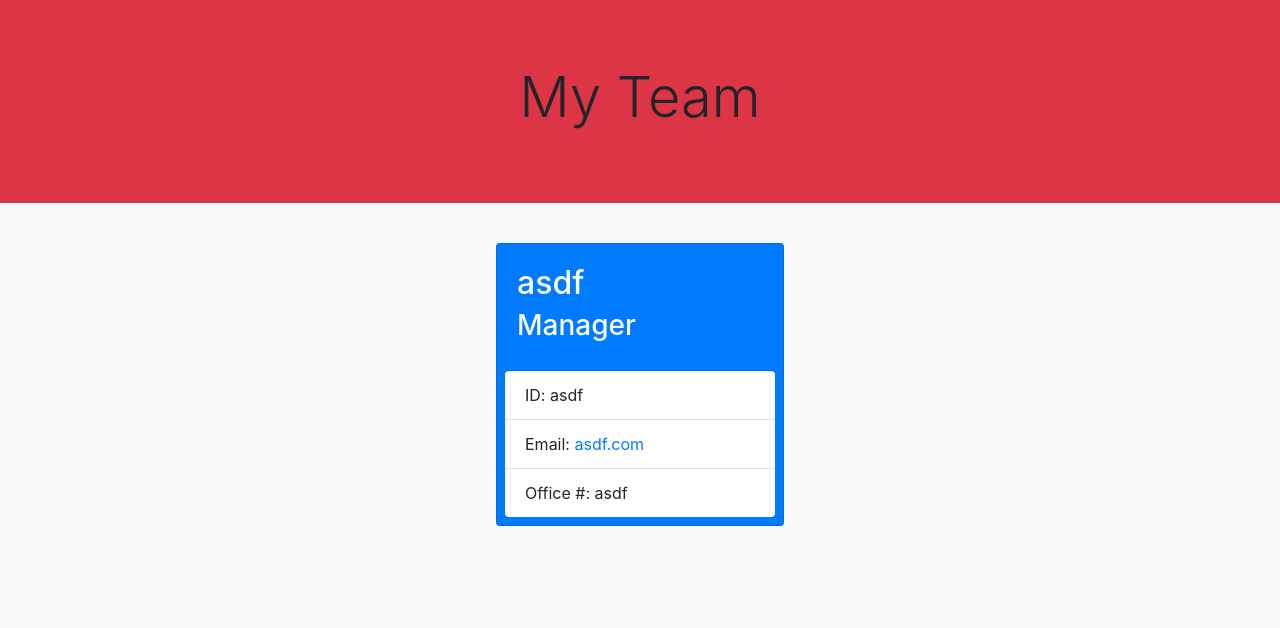
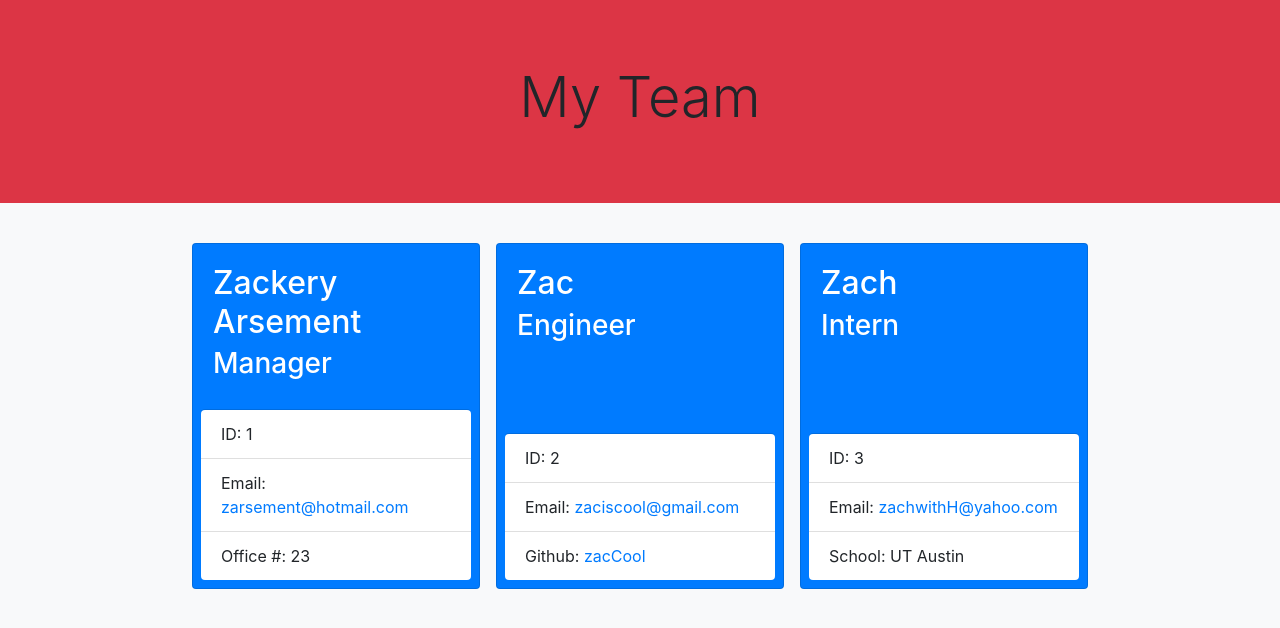
Before and after one commit to ZackeryArsement/teamGenerator, a website: page Main/index.html in a window 1280 px wide. Drawn offline with nearby package versions, Linux system fonts and the light colour scheme.

```diff
--- a/Main/index.html
+++ b/Main/index.html
@@ -19,13 +19,33 @@
             <div class="row justify-content-center">
             <div class="card bg-primary m-2" style="width: 18rem;">
                     <div class="card-body text-white">
-                        <h2 class="card-title">asdf</h2>
+                        <h2 class="card-title">Zackery Arsement</h2>
                         <h3 class="card-subtitle">Manager</h3>
                     </div>
                     <ul class="list-group list-group-flush m-2 rounded">
-                        <li class="list-group-item">ID: asdf</li>
-                        <li class="list-group-item">Email: <a href="mailto:asdf.com">asdf.com</a></li>
-                        <li class="list-group-item">Office #: asdf</li>
+                        <li class="list-group-item">ID: 1</li>
+                        <li class="list-group-item">Email: <a href="mailto:zarsement@hotmail.com">zarsement@hotmail.com</a></li>
+                        <li class="list-group-item">Office #: 23</li>
+                    </ul>
+                </div><div class="card bg-primary m-2" style="width: 18rem;">
+                    <div class="card-body text-white">
+                        <h2 class="card-title">Zac</h2>
+                        <h3 class="card-subtitle">Engineer</h3>
+                    </div>
+                    <ul class="list-group list-group-flush m-2 rounded">
+                        <li class="list-group-item">ID: 2</li>
+                        <li class="list-group-item">Email: <a href="mailto:zaciscool@gmail.com">zaciscool@gmail.com</a></li>
+                        <li class="list-group-item">Github: <a href="https://github.com/zacCool" target="_blank">zacCool</a></li>
+                    </ul>
+                </div><div class="card bg-primary m-2" style="width: 18rem;">
+                    <div class="card-body text-white">
+                        <h2 class="card-title">Zach</h2>
+                        <h3 class="card-subtitle">Intern</h3>
+                    </div>
+                    <ul class="list-group list-group-flush m-2 rounded">
+                        <li class="list-group-item">ID: 3</li>
+                        <li class="list-group-item">Email: <a href="mailto:zachwithH@yahoo.com">zachwithH@yahoo.com</a></li>
+                        <li class="list-group-item">School: UT Austin</li>
                     </ul>
                 </div>
             </div>
```
Also changed, not shown: Main/index.js (+4 -3 lines), Assets/images/teamGeneratorPage.png (added), Assets/images/teamGeneratorTerminal.png (added), Assets/images/teamGeneratorTest.png (added), Main/reset.js (deleted), README.md, 1 other file.
